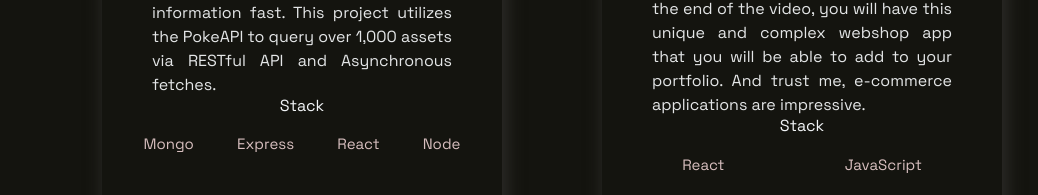
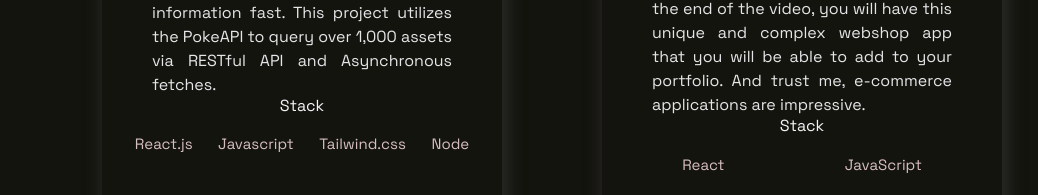
Before and after one commit to davidliberal0/personal-portfolio, a Next.js app: page / in a window 1280 px wide. Shown: the part 1174-1369 px from the top of the page, without its empty margins (88-1126 px from the left). Built offline with nearby package versions, Linux system fonts and the light colour scheme.

Commit message:
add languages to pokeexpert proj

```diff
--- a/src/constants/constants.js
+++ b/src/constants/constants.js
@@ -4,7 +4,7 @@ export const projects = [
         description:
             "The next generation of the Pokedex by modernizing and streamlining the original Pokemon Database. It's built for Pokemon nerds who need information fast. This project utilizes the PokeAPI to query over 1,000 assets via RESTful API and Asynchronous fetches. ",
         image: "/images/1.png",
-        tags: ["Mongo", "Express", "React", "Node"],
+        tags: ["React.js", "Javascript", "Tailwind.css", "Node"],
         source: "https://google.com",
         visit: "https://google.com",
         id: 0,
```
